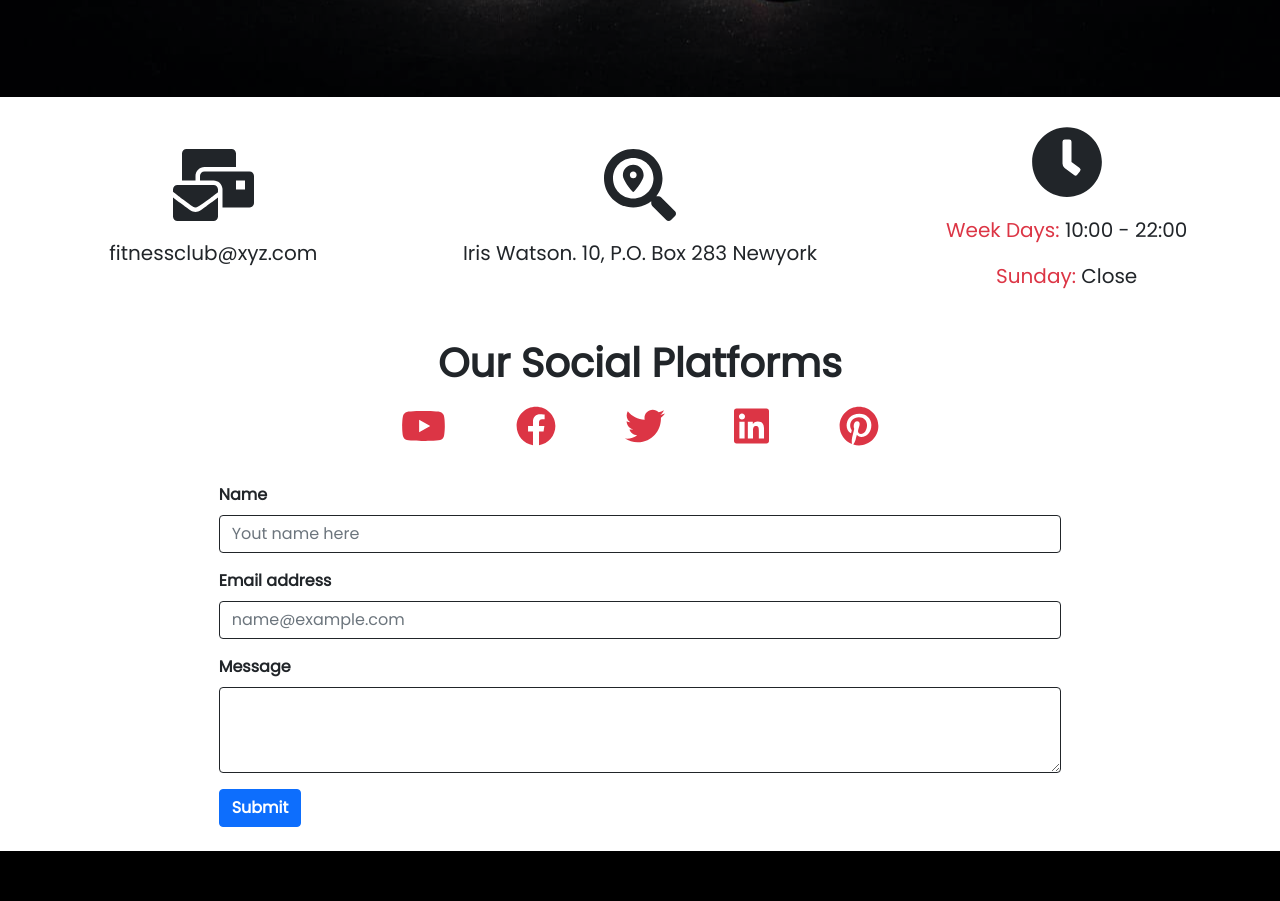
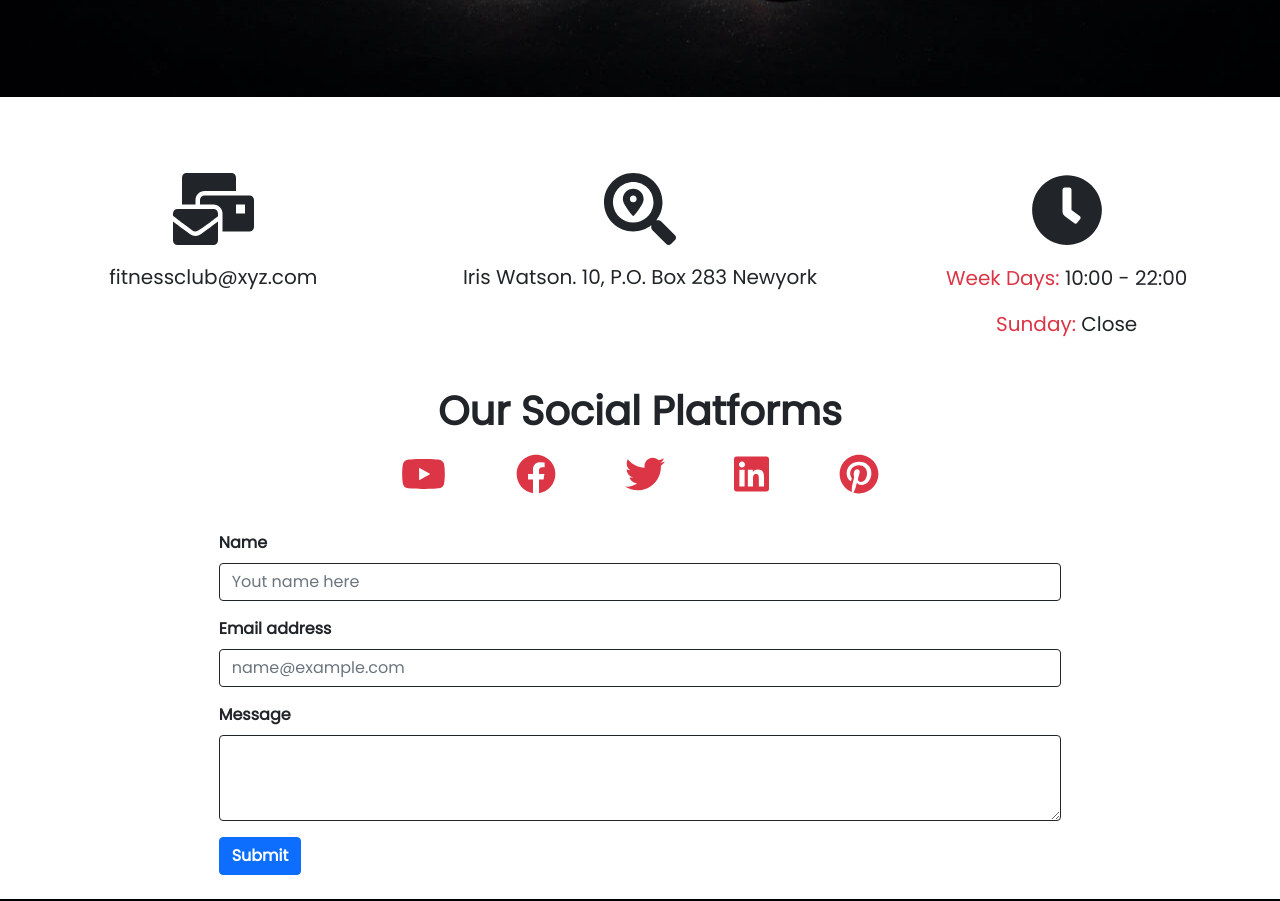
Before and after one commit to tawsifhye/fitness-club-gym, a React (Create React App) app: page /contact in a window 1280 px wide. Shown: the part 811-1712 px from the top of the page. Built offline with nearby package versions, Linux system fonts and the light colour scheme; no server answers.

Commit message:
contact modified

```diff
--- a/src/components/Contact/Contact.js
+++ b/src/components/Contact/Contact.js
@@ -44,13 +44,15 @@ const Contact = () => {
             <p className="fs-5">Iris Watson. 10, P.O. Box 283 Newyork</p>
           </div>
           <div className="row col-lg-4 col-md-4 col-sm-12 justify-content-center text-center mx-auto">
-            <h1 className="display-2">{clockIcon}</h1>
+            <h1 className="display-2 pt-lg-5 pt-xl-5 pt-md-5">{clockIcon}</h1>
+            <div className="">
               <p className="fs-5">
                 <span className="text-danger">Week Days: </span>10:00 - 22:00
               </p>
               <p className="fs-5">
                 <span className="text-danger">Sunday: </span>Close
               </p>
+            </div>
           </div>
         </div>
       </div>
--- a/src/components/Services/Services.css
+++ b/src/components/Services/Services.css
@@ -1,5 +1,4 @@
 .card-img-top {
-    width: 25%;
     height: 25em;
     object-fit: cover;
 }
```
Lines whose indentation alone changed are shown as unchanged.
